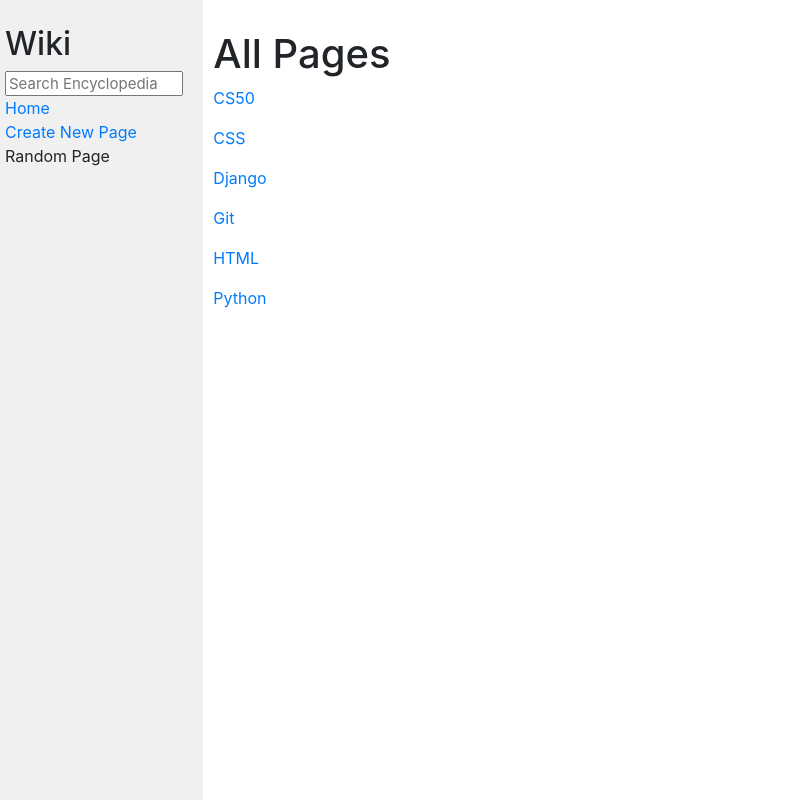
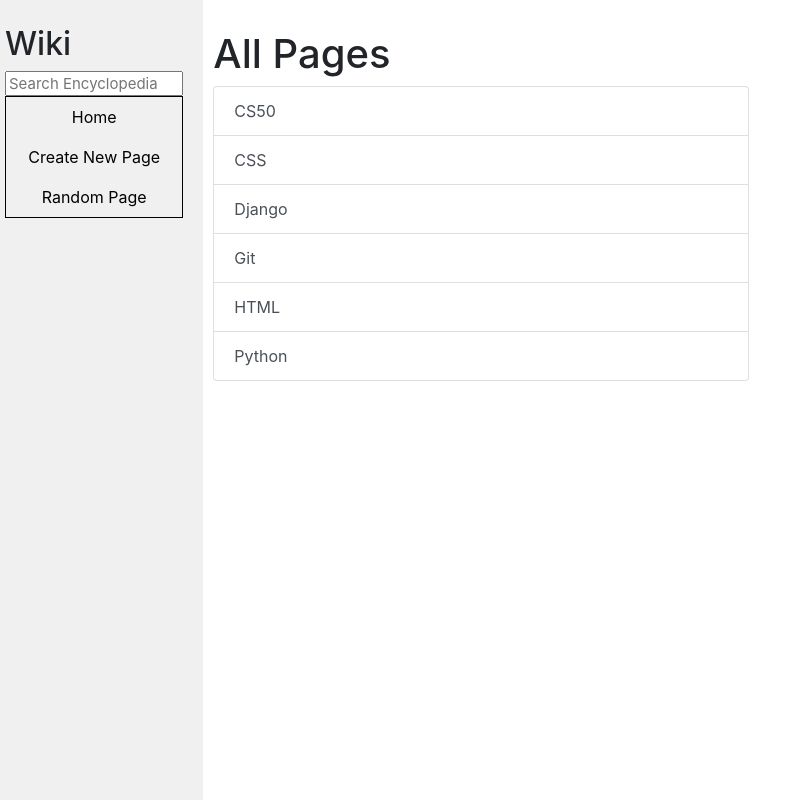
Before and after one commit to SinanErbezci/cs50w_tut, a Django app: page / in a window 1280 px wide. Shown: the whole page, without its empty margins (0-807 px from the left). Run offline with Django 3.2, Linux system fonts and the light colour scheme; some libraries are stand-ins or nearby versions.

Commit message:
last changes

```diff
--- a/project_wiki/wiki/encyclopedia/static/encyclopedia/styles.css
+++ b/project_wiki/wiki/encyclopedia/static/encyclopedia/styles.css
@@ -15,6 +15,17 @@ h1 {
 textarea {
     height: 90vh;
     width: 80%;
+}
+
+.sidebar-link {
+    border: solid thin black;
+}
+
+.sidebar-link a {
+    display: block;
+    color:black;
+    text-align: center;
+    padding: 0.5em;
 }
 
 .main {
--- a/project_wiki/wiki/encyclopedia/templates/encyclopedia/entry_page.html
+++ b/project_wiki/wiki/encyclopedia/templates/encyclopedia/entry_page.html
@@ -5,5 +5,6 @@
 {% endblock %}
 
 {% block body %}
+<a class="btn btn-primary" href="{% url 'edit_page' title %}" role="button">Edit Post</a>
 <div>{{entry|safe}}</div>
 {% endblock %}
--- a/project_wiki/wiki/encyclopedia/templates/encyclopedia/index.html
+++ b/project_wiki/wiki/encyclopedia/templates/encyclopedia/index.html
@@ -7,18 +7,17 @@
 {% block body %}
     {% if search %}
         <h1>Based on your search</h1>
-        {% for entry in entries %}
-        <div class="allPages">
+        <div class="list-group w-50">
             {% for entry in entries %}
-                <p><a href="{% url 'entry_page' entry %}">{{ entry }}</a></p>
+                <a class="list-group-item list-group-item-action" href="{% url 'entry_page' entry %}">{{ entry }}</a>
             {% endfor %}
         </div>
-        {% endfor %}
+
     {% else %}
         <h1>All Pages</h1>
-        <div class="allPages">
+        <div class="list-group w-50">
             {% for entry in entries %}
-                <p><a href="{% url 'entry_page' entry %}">{{ entry }}</a></p>
+                <a class="list-group-item list-group-item-action" href="{% url 'entry_page' entry %}">{{ entry }}</a>
             {% endfor %}
         </div>
     {% endif %}
--- a/project_wiki/wiki/encyclopedia/templates/encyclopedia/layout.html
+++ b/project_wiki/wiki/encyclopedia/templates/encyclopedia/layout.html
@@ -15,14 +15,10 @@
                 <form>
                     <input class="search" type="text" name="q" placeholder="Search Encyclopedia">
                 </form>
-                <div>
+                <div class="sidebar-link">
                     <a href="{% url 'index' %}">Home</a>
-                </div>
-                <div>
                     <a href="{% url 'new_page' %}">Create New Page</a>
-                </div>
-                <div>
-                    Random Page
+                    <a href="{% url 'random' %}">Random Page</a>
                 </div>
                 {% block nav %}
                 {% endblock %}
--- a/project_wiki/wiki/encyclopedia/urls.py
+++ b/project_wiki/wiki/encyclopedia/urls.py
@@ -5,5 +5,7 @@ from . import views
 urlpatterns = [
     path("", views.index, name="index"),
     path("wiki/<str:title>", views.entry, name="entry_page"),
-    path("new", views.new_page, name="new_page")
+    path("edit/<str:title>", views.edit_page, name="edit_page"),
+    path("new", views.new_page, name="new_page"),
+    path("random", views.random_page, name="random")
 ]
--- a/project_wiki/wiki/encyclopedia/views.py
+++ b/project_wiki/wiki/encyclopedia/views.py
@@ -3,7 +3,7 @@ from django.http import Http404, HttpResponseRedirect
 from django.contrib import messages
 from django.urls import reverse
 from . import util
-import markdown2
+import markdown2, random
 
 
 def index(request):
@@ -31,7 +31,6 @@ def entry(request,title):
     entry = util.get_entry(title)
     if entry:
         converted_entry = markdown2.markdown(entry)
-        print(type(converted_entry))
         return render(request, "encyclopedia/entry_page.html", {
             "entry":converted_entry,
             "title":title
@@ -47,7 +46,6 @@ def new_page(request):
         try:
             a = all_titles.index(title.upper())
             messages.warning(request, "There is already an entry with the same title")
-            print(request.POST["content"])
             return render(request, "encyclopedia/new_page.html", {
                 "title":request.POST["title"],
                 "content": content
@@ -56,9 +54,31 @@ def new_page(request):
             util.save_entry(title, content)
             messages.success(request, "You've successfully created an entry")
             return HttpResponseRedirect(reverse("index"))
+    else:
+        return render(request, "encyclopedia/new_page.html")
 
-
-
+def edit_page(request, title):
+    if request.method == "POST":
+        new_content = request.POST["content"]
+        if new_content:
+            util.save_entry(title,new_content)
+            messages.success(request, "You've successfully edited the post")
+            return HttpResponseRedirect(reverse("entry_page", args=[title]))
+        else:
+            messages.warning(request, "Please fill the content part.")
+            return HttpResponseRedirect(reverse("edit_page", args=[title]))
 
     else:
-        return render(request, "encyclopedia/new_page.html")
+        content = util.get_entry(title)
+        if content:
+            return render(request, "encyclopedia/edit_page.html", {
+                "title":title,
+                "content":content
+            })
+        else:
+            return Http404("Entry does not exists.")
+
+def random_page(request):
+    all_entries = util.list_entries()
+    entry = random.choice(all_entries)
+    return HttpResponseRedirect(reverse("entry_page", args=[entry]))
```
Also changed, not shown: project_wiki/wiki/encyclopedia/templates/encyclopedia/edit_page.html (renamed from project_wiki/wiki/encyclopedia/templates/encyclopedia/new_page.html, +3 -7 lines), project_wiki/wiki/entries/Django.md (+2 -0 lines).
